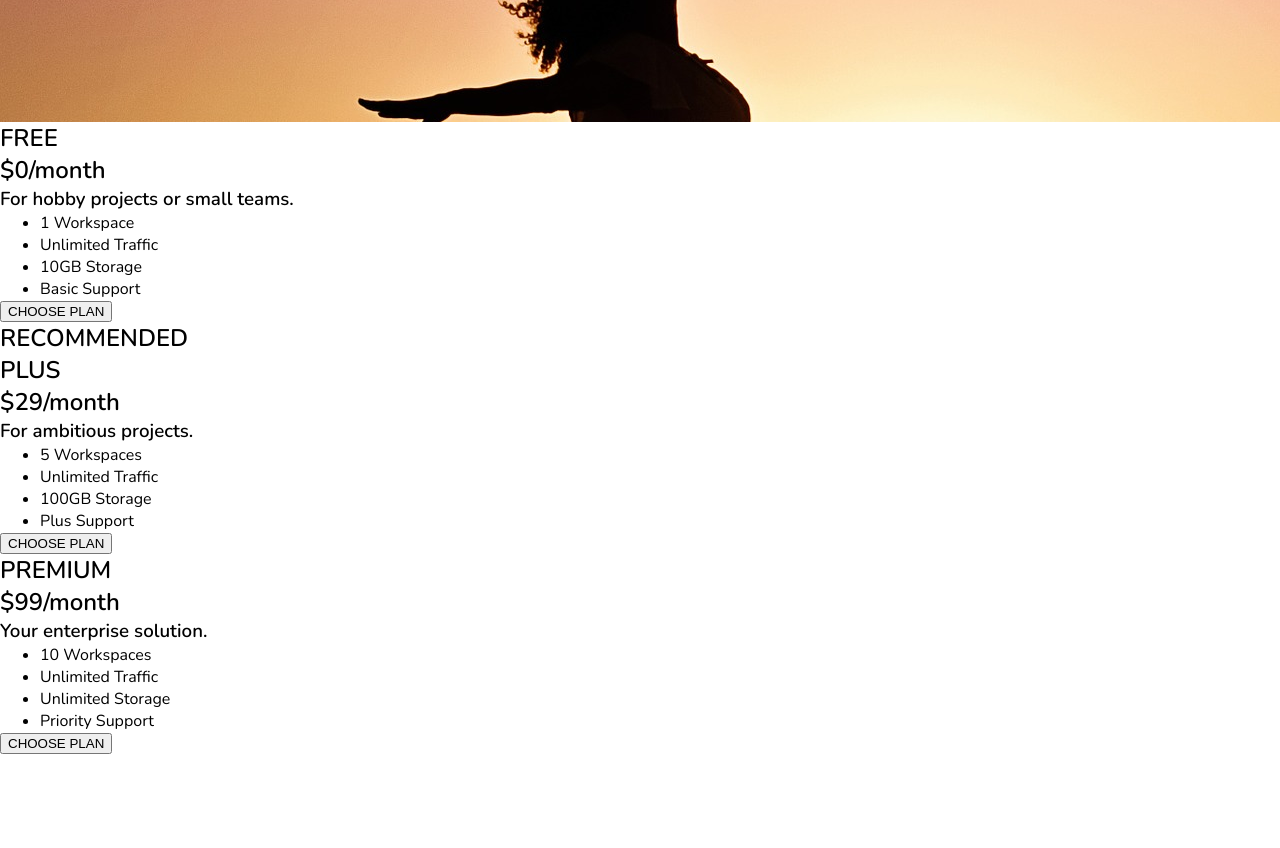
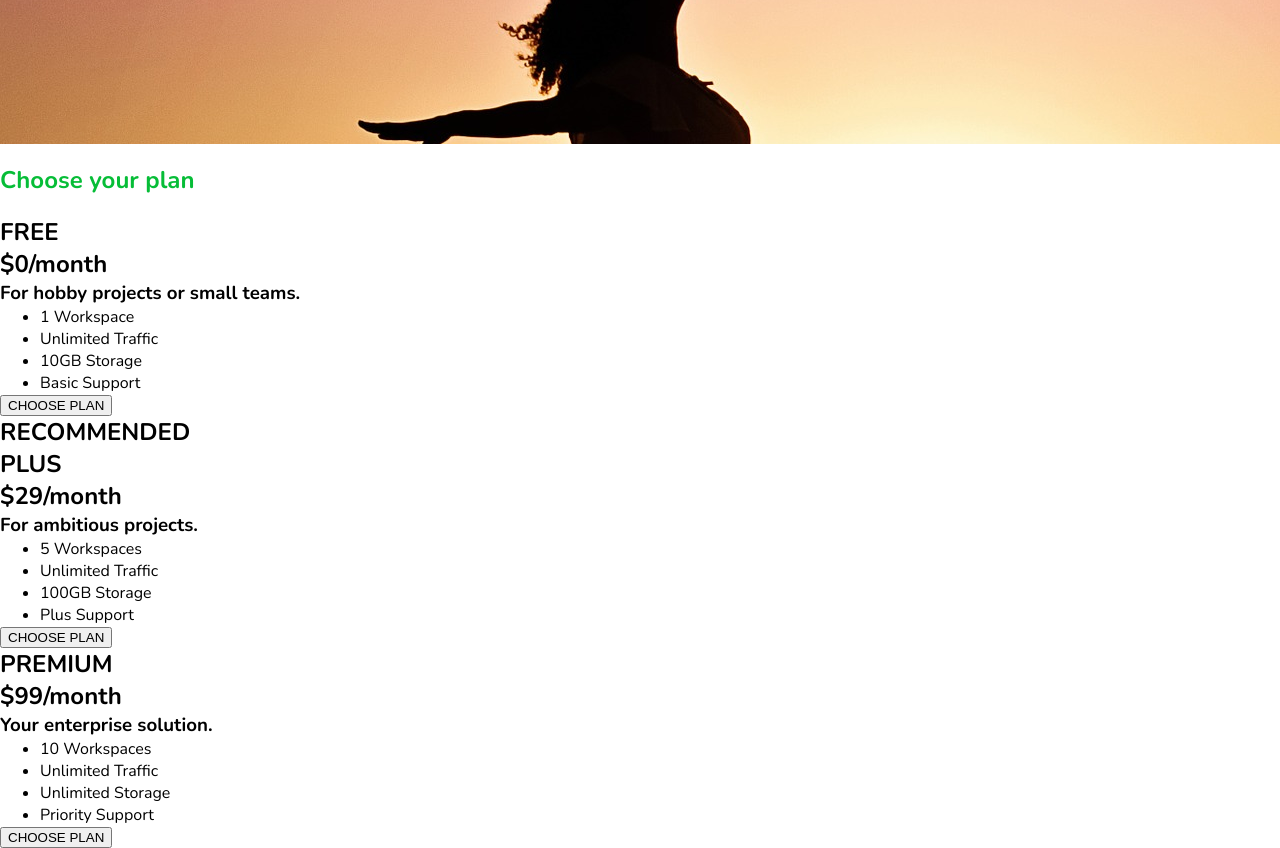
Before and after one commit to BigBrainSmolBoi/learning_css, a React (Create React App) app: page / in a window 1280 px wide. Shown: the part 360-1208 px from the top of the page. Before the commit the page ends 1114 px from the top, so only its background shows below. Built offline with nearby package versions, Linux system fonts and the light colour scheme.

Commit message:
plans working

```diff
--- a/public/index.html
+++ b/public/index.html
@@ -9,9 +9,9 @@
       content="Web site created using create-react-app"
     />
     <link rel="preconnect" href="https://fonts.gstatic.com">
-     <link href="https://fonts.googleapis.com/css2?family=Anton&display=swap" rel="stylesheet">
-    <link href="https://fonts.googleapis.com/css2?family=Nunito:wght@400;600&display=swap" rel="stylesheet">
-    <!--
+     <link href="https://fonts.googleapis.com/css2?family=Anton&display=swap" rel="stylesheet">ssssssssssss
+     <link href="https://fonts.googleapis.com/css2?family=Nunito:wght@400;700&display=swap" rel="stylesheet">
+    <!--ssssssssssss
       manifest.json provides metadata used when your web app is installed on a
       user's mobile device or desktop. See https://developers.google.com/web/fundamentals/web-app-manifest/
     -->
--- a/src/components/Plans/Plans.js
+++ b/src/components/Plans/Plans.js
@@ -1,9 +1,12 @@
 import React from 'react';
+
+import classes from './Plans.module.css';
 
 export default function Plans() {
   return (
     <div>
-      <div>
+      <div className={classes.plans}>
+        <h2 className={classes.plansTitle}>Choose your plan</h2>
         <article>
           <h1>FREE</h1>
           <h2>$0/month</h2>
--- a/src/components/Plans/Plans.module.css
+++ b/src/components/Plans/Plans.module.css
@@ -0,0 +1,8 @@
+.plans {
+}
+
+.plansTitle {
+  font-weight: bold;
+  color: #06bd37;
+  margin: 20px 0;
+}
```
Also changed, not shown: 1 other file (tests, documents, lock files or other folders).
